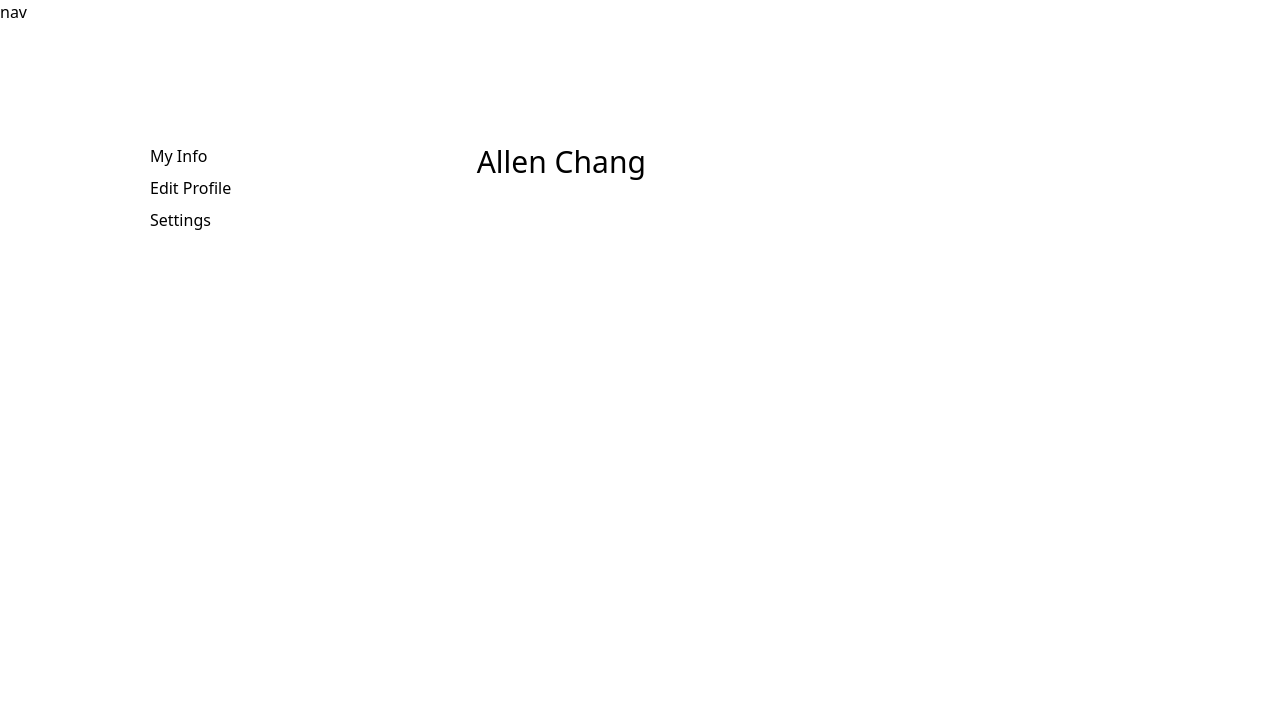
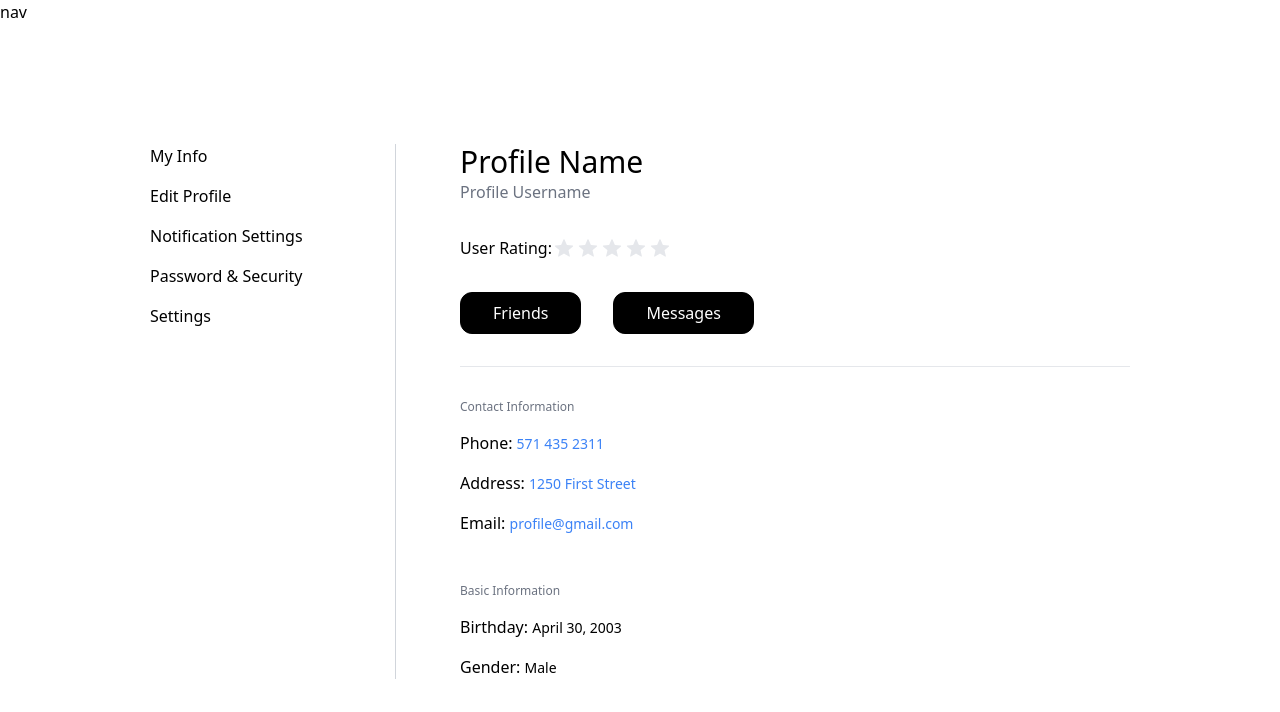
Before and after one commit to Arty5654/SportLink, a Next.js app in the folder web/: page /profile in a window 1280 px wide. Shown: the top 712 px of the page. Built offline with nearby package versions, Linux system fonts and the light colour scheme.

Commit message:
Profile Page Changes

```diff
--- a/web/app/profile/page.js
+++ b/web/app/profile/page.js
@@ -4,17 +4,80 @@ const ProfilePage = () => {
   return (
     <div className="w-full flex">
       {/* ITEM: SideBar */}
-      <div className="w-1/3 text-left border-r-1 border-black">
-        <div className="flex flex-col gap-2">
+      <div className="w-1/4 text-left">
+        <div className="flex flex-col gap-4">
           <p>My Info</p>
           <p>Edit Profile</p>
+          <p>Notification Settings</p>
+          <p>Password & Security</p>
           <p>Settings</p>
         </div>
       </div>
 
       {/* ITEM: Main Info*/}
-      <div className="w-2/3 text-left font-base text-3xl">
-        <h1>Allen Chang</h1>
+      <div className="w-3/4 text-left pl-16 border-l border-gray-300">
+        {/* ITEM: General Info*/}
+        <div className="pb-8">
+          <h1 className="font-base text-3xl">Profile Name</h1>
+          <p className="text-gray-500 pb-8">Profile Username</p>
+          <div className="flex text-gray-200">
+            <p className="text-black">User Rating: </p>
+            {[...Array(5)].map((star, i) => {
+              return (
+                <svg
+                  xmlns="http://www.w3.org/2000/svg"
+                  fill="currentColor"
+                  viewBox="0 0 24 24"
+                  stroke-width="0"
+                  stroke="currentColor"
+                  class="w-6 h-6"
+                >
+                  <path
+                    stroke-linecap="round"
+                    stroke-linejoin="round"
+                    d="M11.48 3.499a.562.562 0 011.04 0l2.125 5.111a.563.563 0 00.475.345l5.518.442c.499.04.701.663.321.988l-4.204 3.602a.563.563 0 00-.182.557l1.285 5.385a.562.562 0 01-.84.61l-4.725-2.885a.563.563 0 00-.586 0L6.982 20.54a.562.562 0 01-.84-.61l1.285-5.386a.562.562 0 00-.182-.557l-4.204-3.602a.563.563 0 01.321-.988l5.518-.442a.563.563 0 00.475-.345L11.48 3.5z"
+                  />
+                </svg>
+              );
+            })}
+          </div>
+        </div>
+        <div className="flex gap-8 pb-8 border-b border-gray-200">
+          <p className="border border-black bg-black text-white px-8 py-2 rounded-xl">
+            Friends
+          </p>
+          <p className="border border-black bg-black text-white px-8 py-2 rounded-xl">
+            Messages
+          </p>
+        </div>
+
+        {/* ITEM: Contact Info */}
+        <div className="text-base pb-4">
+          <p className="pt-8 pb-4 text-xs text-gray-500">Contact Information</p>
+          <div className="flex flex-col gap-4">
+            <p className="items-end">
+              Phone: <span className="text-blue-500 text-sm">571 435 2311</span>
+            </p>
+            <p className="items-end">
+              Address: <span className="text-blue-500 text-sm">1250 First Street</span>
+            </p>
+            <p className="items-end">
+              Email: <span className="text-blue-500 text-sm">profile@gmail.com</span>
+            </p>
+          </div>
+        </div>
+        {/* ITEM: Basic Info */}
+        <div>
+          <p className="pt-8 pb-4 text-xs text-gray-500">Basic Information</p>
+          <div className="flex flex-col gap-4">
+            <p className="items-end">
+              Birthday: <span className="text-sm">April 30, 2003</span>
+            </p>
+            <p className="items-end">
+              Gender: <span className="text-sm">Male</span>
+            </p>
+          </div>
+        </div>
       </div>
     </div>
   );
```
